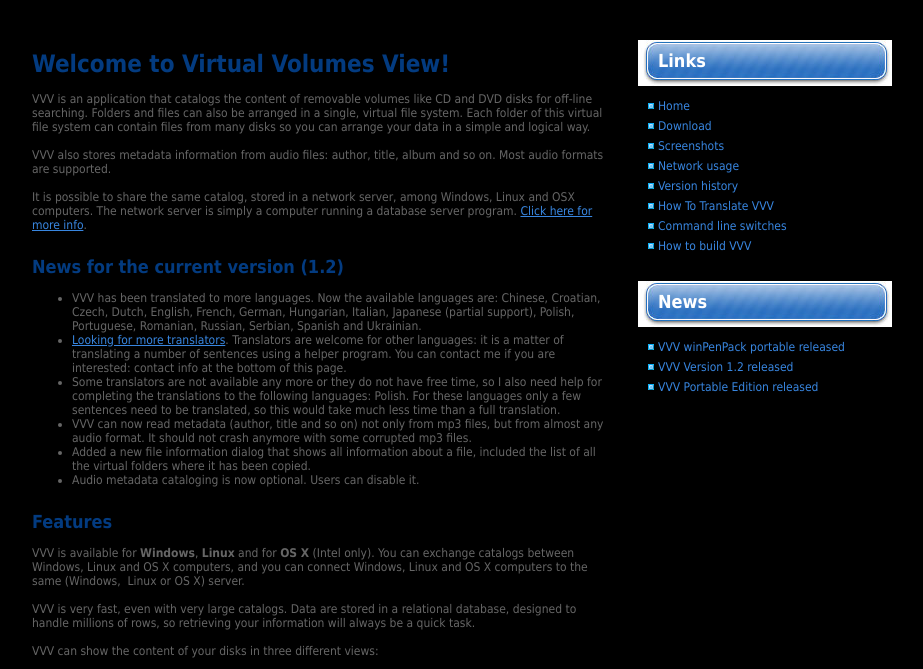
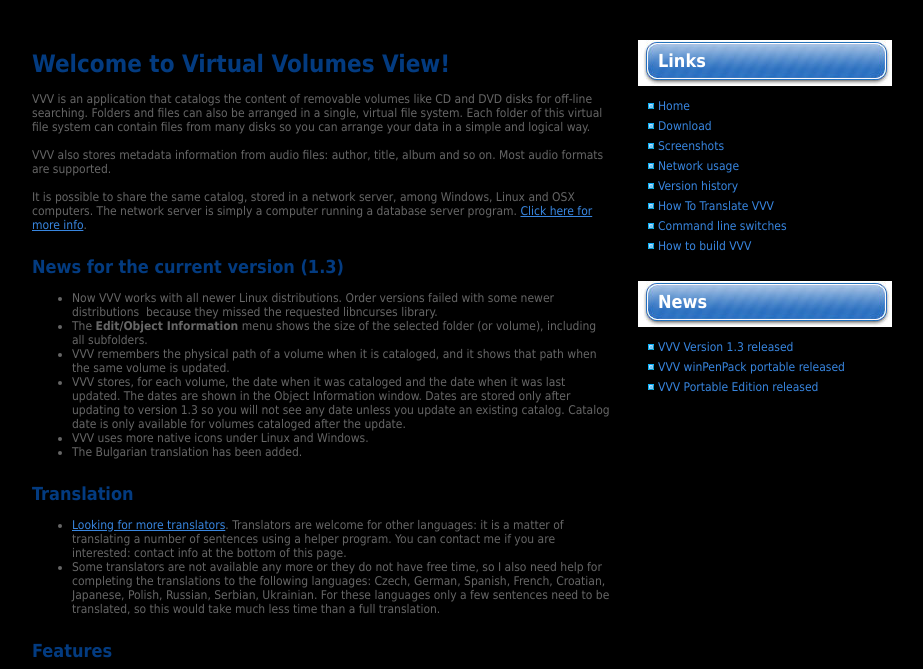
Before and after one commit to tier6tank/VVV, a plain HTML site: page website/index.html in a window 1280 px wide. Shown: the part 121-790 px from the top of the page, without its empty margins (182-1105 px from the left). Drawn offline with Linux system fonts and the light colour scheme.

Commit message:
Updates to the web site.

```diff
--- a/website/index.html
+++ b/website/index.html
@@ -74,11 +74,11 @@ to build VVV</a></li>
     <ul>
           <li>
             <p>
-			<a href="http://www.winpenpack.com/en/news.php?item.227">VVV winPenPack portable released</a></p>
+			<a href="versions.html">VVV Version 1.3 released</a></p>
           </li>
           <li>
             <p>
-			<a href="versions.html">VVV Version 1.2 released</a></p>
+			<a href="http://www.winpenpack.com/en/news.php?item.227">VVV winPenPack portable released</a></p>
           </li>
           <li>
             <p>
@@ -117,15 +117,30 @@ here for more info</a>.</p>
 
 </div>
 <div>
-<h2><b>News for the current version (1.2)</b><br/>
+<h2><b>News for the current version (1.3)</b><br/>
 </h2>
 <p>&nbsp;</p>
 <ul>
-  <li>VVV has been translated to more languages. Now the available
-	languages are: Chinese, Croatian,
-Czech, Dutch, English, French, German, Hungarian, Italian, Japanese (partial
-	support), Polish, Portuguese, Romanian,
-	Russian, Serbian, Spanish and Ukrainian.</li>
+  <li>Now VVV works with all newer Linux distributions. Order versions
+		failed with some newer distributions&nbsp; because they missed the
+		requested libncurses library.</li>
+	<li>The <strong>Edit/Object Information</strong> menu shows the size of the
+	selected folder (or volume), including all subfolders.</li>
+	<li>VVV remembers the physical path of a volume when it is cataloged, and it
+	shows that path when the same volume is updated.</li>
+	<li>VVV stores, for each volume, the date when it was cataloged and the date
+	when it was last updated. The dates are shown in the Object Information
+	window. Dates are stored only after updating to version 1.3 so you will not
+	see any date unless you update an existing catalog. Catalog date is only
+	available for volumes cataloged after the update.</li>
+	<li>VVV uses more native icons under Linux and Windows.</li>
+	<li>The Bulgarian translation has been added.</li>
+</ul>
+<p>&nbsp;</p>
+<h2><b>Translation</b><br/>
+</h2>
+<p>&nbsp;</p>
+<ul>
 	<li><a href="how_to_translate_vvv.html">Looking
 for more translators</a>. Translators are welcome for other languages:
 it is a matter of translating a number of sentences using a helper
@@ -133,16 +148,10 @@ program. You can contact me if you are interested: contact info at the
 bottom of this page.</li>
 	<li>Some translators are not available any more or they do not have free
 	time, so I also need help for completing the translations to the following
-	languages: Polish. For these languages only a
+	languages: Czech, German, Spanish, French, Croatian, Japanese, Polish,
+	Russian, Serbian, Ukrainian. For these languages only a
 	few sentences need to be translated, so this would take much less time than
 	a full translation.</li>
-	<li>VVV can now read metadata (author, title and so on) not only from
-		mp3 files, but from almost any audio format. It should not crash anymore
-		with some corrupted mp3 files.</li>
-	<li>Added a new file information dialog that shows all information about
-		a file, included the list of all the virtual folders where it has been
-		copied.</li>
-	<li>Audio metadata cataloging is now optional. Users can disable it.</li>
 </ul>
 <p>&nbsp;</p>
 <h2>Features</h2>
```
Also changed, not shown: website/command_line_switches.html (+2 -2 lines), website/download.html (+10 -9 lines), website/how_to_compile_vvv.html (+9 -8 lines), website/how_to_translate_vvv.html (+2 -2 lines), website/network_usage.html (+2 -2 lines), website/screenshots.html (+2 -2 lines), website/versions.html (+21 -2 lines).
